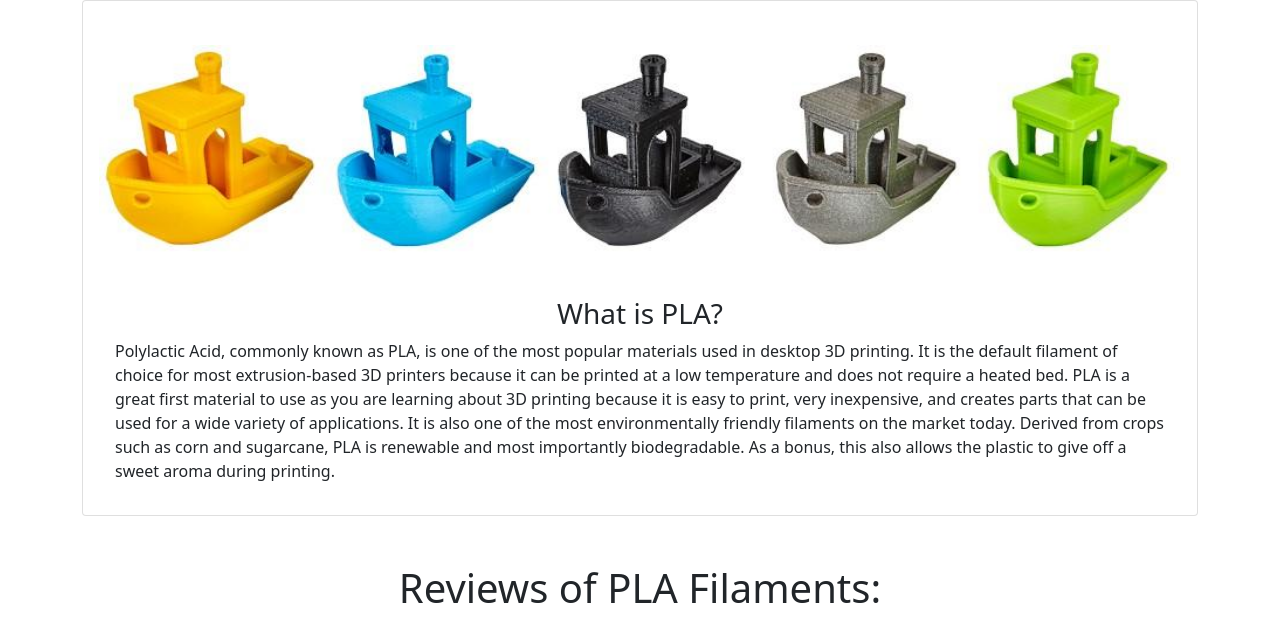
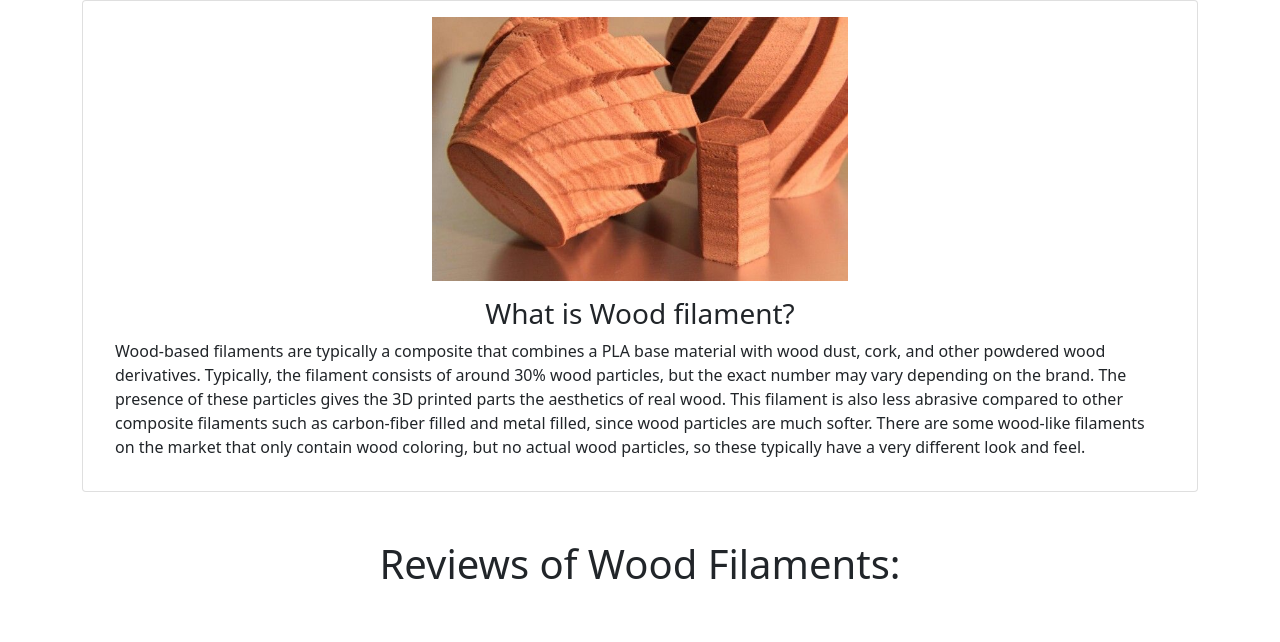
Before and after one commit to Gilleece/filament-review, a Flask app: page /wood in a window 1280 px wide. Shown: the part 76-718 px from the top of the page. Run offline with Flask 2, Linux system fonts and the light colour scheme; data that the repository does not hold is empty; some libraries are stand-ins or nearby versions.

Commit message:
Add wood.html

```diff
--- a/templates/materials/wood.html
+++ b/templates/materials/wood.html
@@ -4,27 +4,28 @@
     <div class="row justify-content-center">
         <div class="col-12">
             <div class="card p-3 mb-5 bg-body">
-                <img src="/static/images/pla_example.jpg" class="card-img-top review-image" alt="Review image">
+                <img src="/static/images/wood_example.jpg" class="card-img-top review-image" alt="Wood example image">
                 <div class="card-body">
-                    <h3 class="card-title text-center">What is PLA?</h3>
+                    <h3 class="card-title text-center">What is Wood filament?</h3>
                     <p class="card-text">
-                        Polylactic Acid, commonly known as PLA, is one of the most popular materials used in desktop 3D printing.
-                        It is the default filament of choice for most extrusion-based 3D printers because it can be printed at a
-                        low temperature and does not require a heated bed. PLA is a great first material to use as you are learning
-                        about 3D printing because it is easy to print, very inexpensive, and creates parts that can be used for a
-                        wide variety of applications. It is also one of the most environmentally friendly filaments on the market
-                        today. Derived from crops such as corn and sugarcane, PLA is renewable and most importantly biodegradable.
-                        As a bonus, this also allows the plastic to give off a sweet aroma during printing.
+                        Wood-based filaments are typically a composite that combines a PLA base material with wood dust,
+                        cork, and other powdered wood derivatives. Typically, the filament consists of around 30% wood
+                        particles, but the exact number may vary depending on the brand. The presence of these particles
+                        gives the 3D printed parts the aesthetics of real wood. This filament is also less abrasive
+                        compared to other composite filaments such as carbon-fiber filled and metal filled, since wood
+                        particles are much softer. There are some wood-like filaments on the market that only contain
+                        wood coloring, but no actual wood particles, so these typically have a very different look and feel.
                     </p>
                 </div>
             </div>
         </div>
     </div>
 
-    <h1 class="text-center mb-5">Reviews of PLA Filaments: </h1>
+    <h1 class="text-center mb-5">Reviews of Wood Filaments: </h1>
 
     <div class="row row-cols-1 row-cols-md-2 g-4">
         {% for review in reviews %}
+            {% if review.material_name == "Wood" %}
                 <div class="col">
                     <div class="card review-card shadow p-3 mb-5 bg-body rounded">
                         <img src="{{ review.image_url }}" class="card-img-top review-image" alt="Review image">
@@ -121,6 +122,7 @@
                         </div>
                     </div>
                 </div>
+            {% endif %}
         {% endfor %}
     </div>
 
```
Also changed, not shown: templates/materials/tpu.html (+13 -10 lines), static/images/tpu_example.jpg (added), static/images/wood_example.jpg (added). Lines whose indentation alone changed are shown as unchanged.
